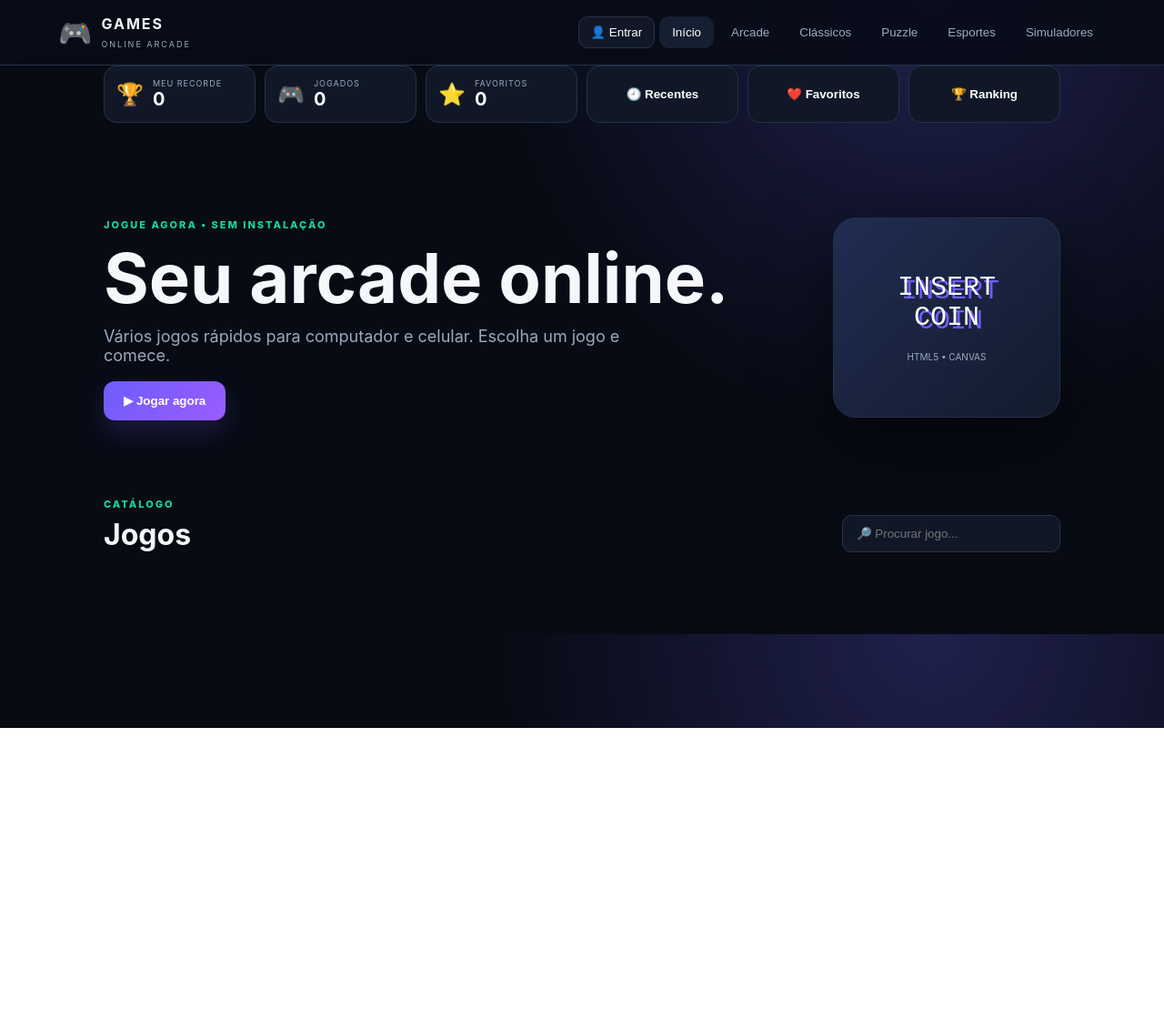
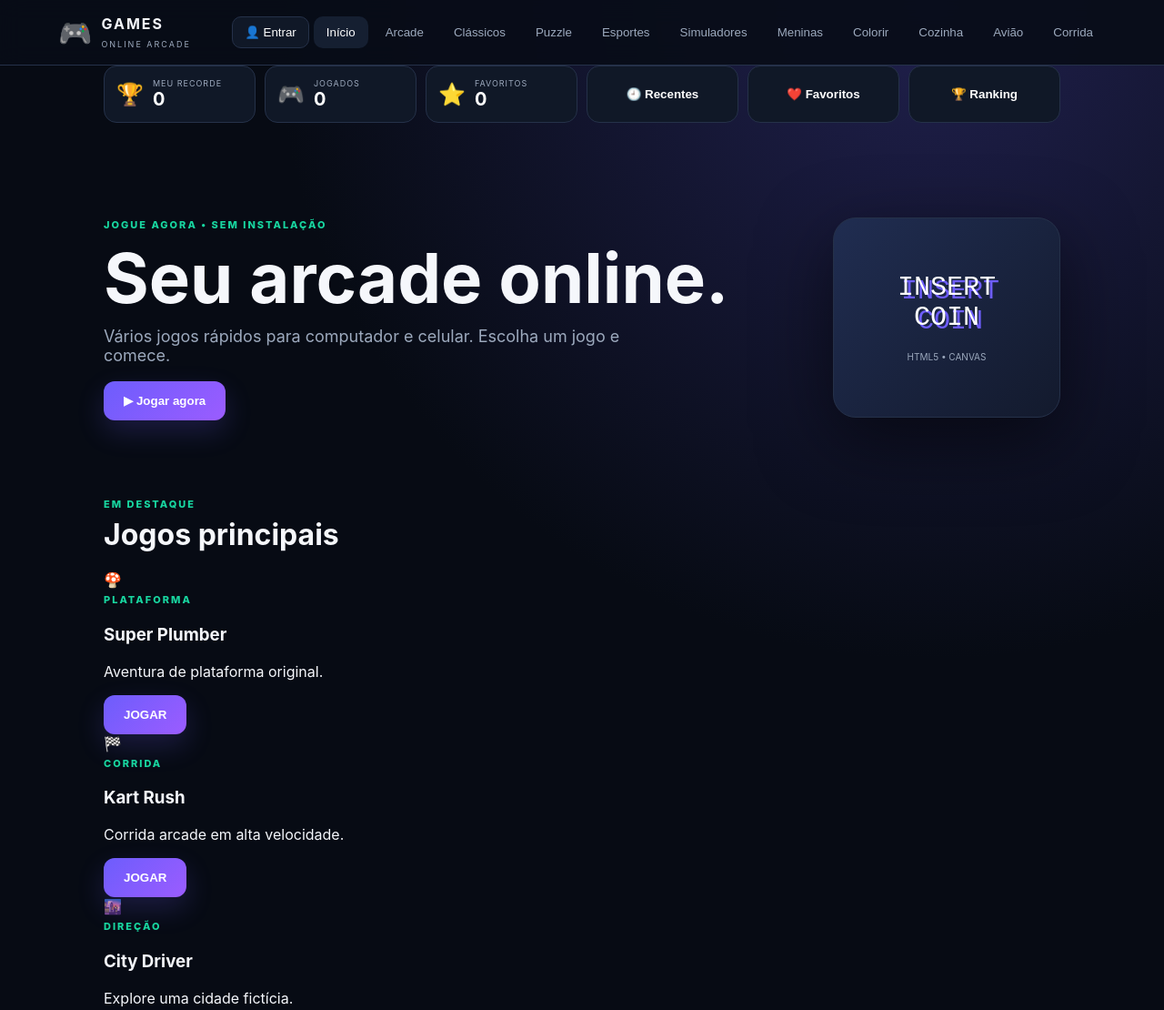
Before and after one commit to TFERRE21/Games, a plain HTML site: page index.html in a window 1280 px wide. Shown: the top 1110 px of the page at 91% size. Before the commit the page ends 800 px from the top, so only its background shows below. Drawn offline with Linux system fonts and the light colour scheme.

Commit message:
Create homepage featured games and new categories

```diff
--- a/index.html
+++ b/index.html
@@ -17,7 +17,7 @@
     <button data-filter="classic" class="navbtn">Clássicos</button>
     <button data-filter="puzzle" class="navbtn">Puzzle</button>
     <button data-filter="sports" class="navbtn">Esportes</button>
-    <button data-filter="sim" class="navbtn">Simuladores</button>
+    <button data-filter="sim" class="navbtn">Simuladores</button><button data-filter="girls" class="navbtn">Meninas</button><button data-filter="coloring" class="navbtn">Colorir</button><button data-filter="cooking" class="navbtn">Cozinha</button><button data-filter="flight" class="navbtn">Avião</button><button data-filter="racing" class="navbtn">Corrida</button>
   </nav>
 </header>
 <div id="accountBar" class="account-bar hidden"></div>
@@ -41,6 +41,8 @@
     <div class="hero-card"><div class="pixel">INSERT<br>COIN</div><span>HTML5 • CANVAS</span></div>
   </section>
 
+  <section class="featured section"><div class="section-head"><div><span class="eyebrow">EM DESTAQUE</span><h2>Jogos principais</h2></div></div><div class="featured-grid"><article class="featured-game" data-launch="superplumber"><div class="featured-icon">🍄</div><div><span class="eyebrow">PLATAFORMA</span><h3>Super Plumber</h3><p>Aventura de plataforma original.</p><button class="primary">JOGAR</button></div></article><article class="featured-game" data-launch="kartrush"><div class="featured-icon">🏁</div><div><span class="eyebrow">CORRIDA</span><h3>Kart Rush</h3><p>Corrida arcade em alta velocidade.</p><button class="primary">JOGAR</button></div></article><article class="featured-game" data-launch="citydriver"><div class="featured-icon">🌆</div><div><span class="eyebrow">DIREÇÃO</span><h3>City Driver</h3><p>Explore uma cidade fictícia.</p><button class="primary">JOGAR</button></div></article></div></section>
+
   <section class="section">
     <div class="section-head"><div><span class="eyebrow">CATÁLOGO</span><h2>Jogos</h2></div><input id="search" placeholder="🔎 Procurar jogo..."></div>
     <div id="viewTitle" class="view-title hidden"></div><div id="grid" class="grid"></div>
@@ -60,7 +62,7 @@
 <div class="admin-stats"><div class="dash-card">👥 Usuários <strong id="admUsers">0</strong></div><div class="dash-card">🏆 Recordes <strong id="admScores">0</strong></div><div class="dash-card">❤️ Favoritos <strong id="admFavorites">0</strong></div></div>
 <div class="admin-table-wrap"><table class="admin-table"><thead><tr><th>ID</th><th>Nome</th><th>E-mail</th><th>Perfil</th><th>Ação</th></tr></thead><tbody id="adminUsers"></tbody></table></div>
 </section>
-</main>
+<section class="section"><div class="section-head"><div><span class="eyebrow">NOVOS</span><h2>Para todo mundo</h2></div></div><div class="quick-categories"><button data-filter="girls">👗 Meninas</button><button data-filter="coloring">🎨 Colorir</button><button data-filter="cooking">👨‍🍳 Master Chef</button><button data-filter="flight">✈️ Avião</button><button data-filter="racing">🏎️ Corrida</button></div></section></main>
 
 <div id="modal" class="modal hidden">
   <div class="modal-box">
```
